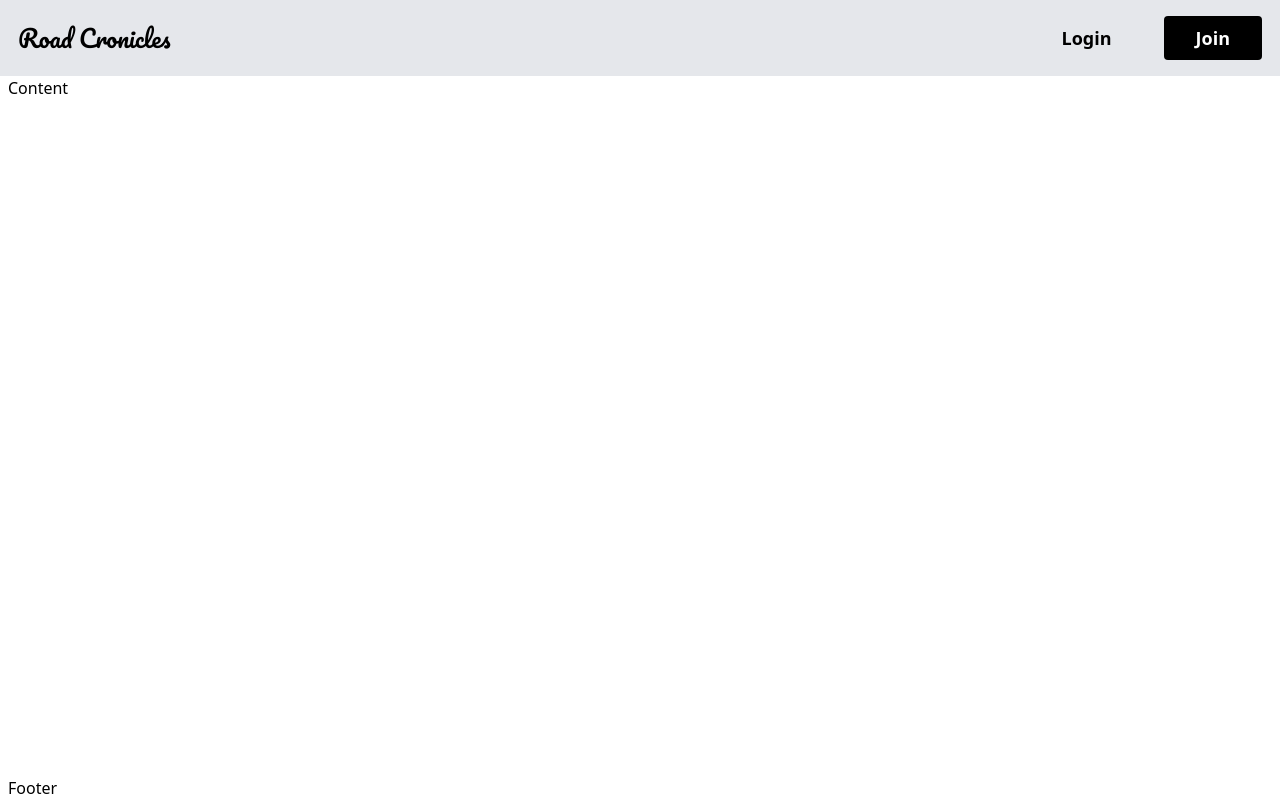
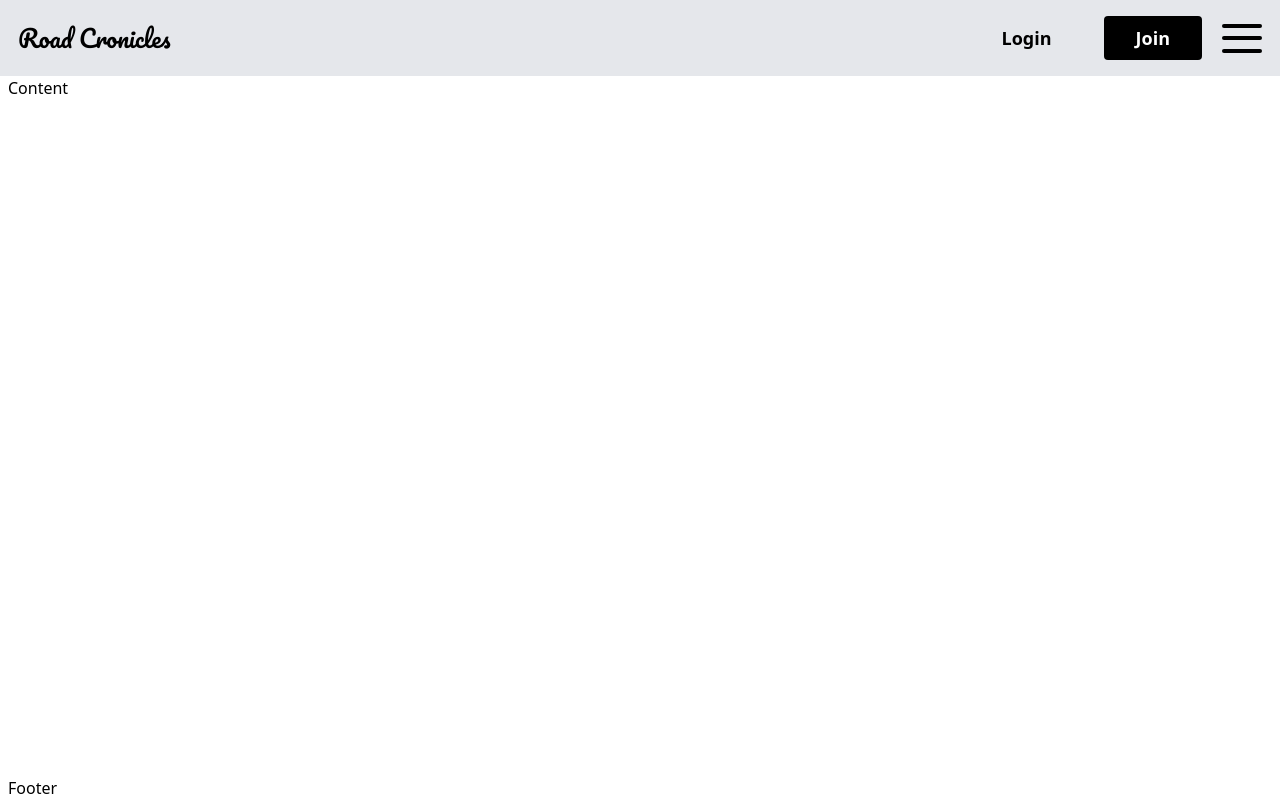
Before and after one commit to Griunvald/travel_app_client, a React (Vite) app in the folder client/: page / in a window 1280 px wide. Built offline with nearby package versions, Linux system fonts and the light colour scheme.

Commit message:
Add Hamburger component, import to Navbar

```diff
--- /dev/null
+++ b/client/src/components/common/Hamburger.jsx
@@ -0,0 +1,11 @@
+import hamburgerIcon from '../../assets/hamburger.svg';
+
+function Hamburger({ toggleMenu }) {
+    return (
+        <button onClick={toggleMenu}>
+            <img src={hamburgerIcon} alt="hamburger menu icon" />
+        </button>
+    )
+}
+
+export default Hamburger;
--- a/client/src/components/layout/Navbar.jsx
+++ b/client/src/components/layout/Navbar.jsx
@@ -1,5 +1,6 @@
 import Button from  '../common/Button.jsx';
 import Logo from '../common/Logo.jsx';
+import Hamburger from '../common/Hamburger.jsx';
 
 function Navbar() {
     return (
@@ -11,6 +12,7 @@ function Navbar() {
                 <div className="flex justify-end gap-x-5 my-4 mr-4.5">
                 <Button name="Login" type="secondary"/>
                 <Button name="Join" type="primary"/>
+        <Hamburger />
                 </div>
             </div>
         </nav>
```
Also changed, not shown: client/src/assets/hamburger.svg (added).
